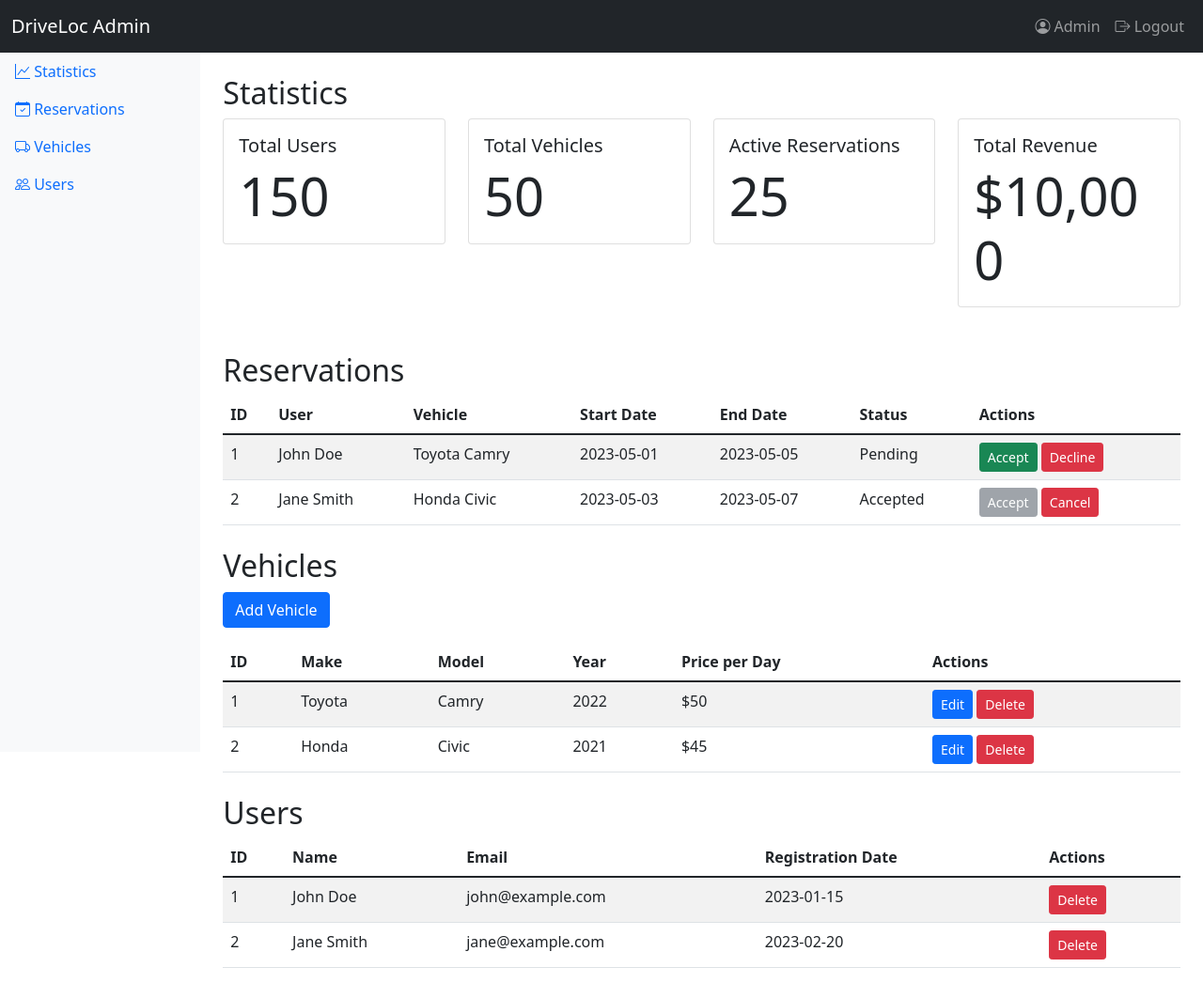
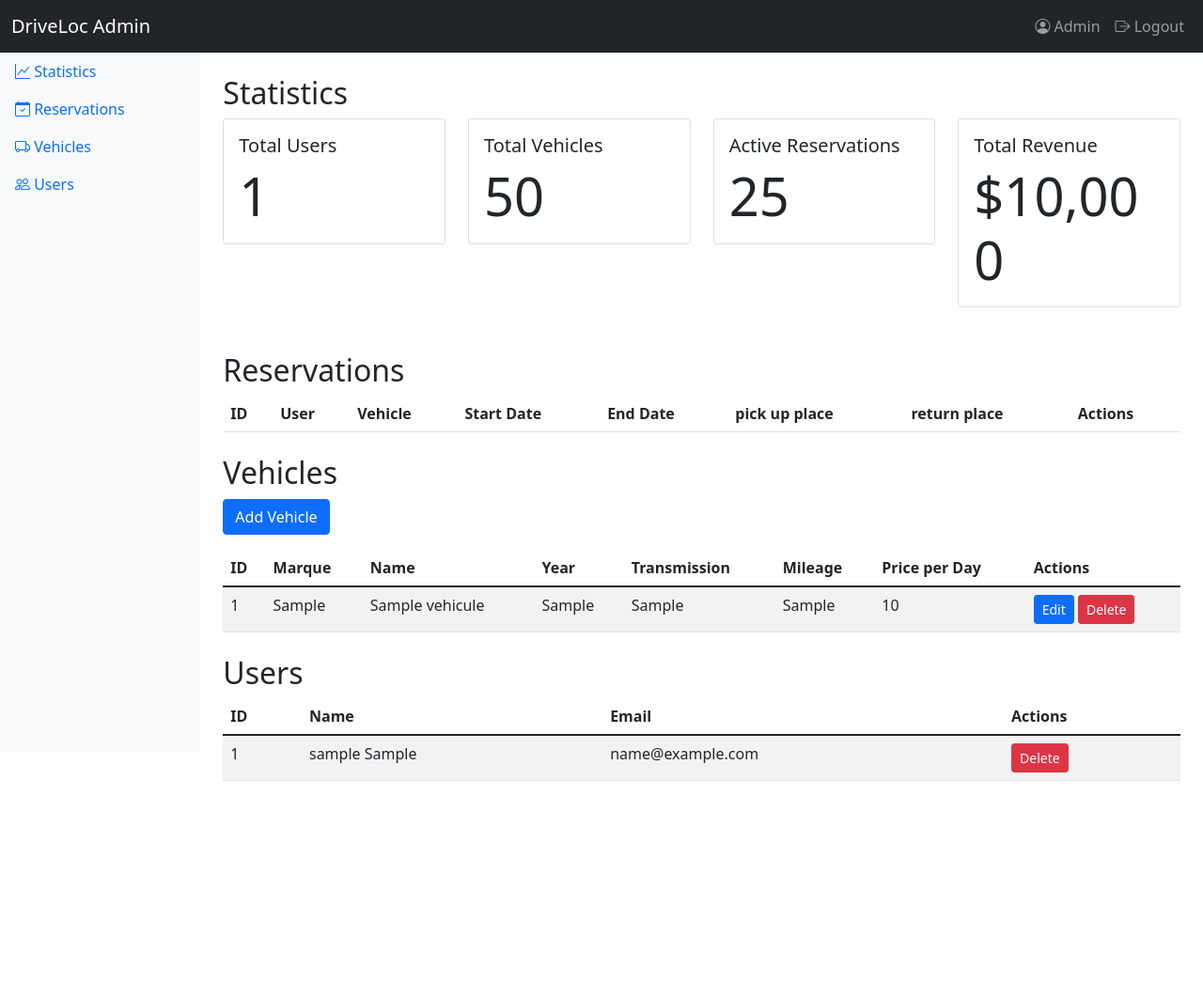
Before and after one commit to Jad-Bel/Drive-Loc-v2, a PHP site: page /views/partials/dashboard/adminDash.php in a window 1280 px wide. Shown: the whole page at 94% size. After the commit the page ends 831 px from the top, so only its background shows below. Run offline with PHP 8.4, Linux system fonts and the light colour scheme; the visitor is signed in with stand-in values (Sample User, id 1); tables that the repository leaves empty or names only in its code hold one stand-in row (values such as "Sample post"); lists and menus that the app fills with data are empty.

Commit message:
FEAT: add user listing and counting methods, update admin dashboard to display user and vehicle data

```diff
--- a/models/user.php
+++ b/models/user.php
@@ -1,6 +1,6 @@
 <?php
 
-include "../../../config/connect.php";
+// include "../../../config/connect.php";
 
 class User {
     protected $conn;
@@ -75,6 +75,24 @@ class User {
             throw new Exception("An error occurred, please try again later.");
         }
     }
+
+    public function affUsers () {
+        $query = "SELECT * FROM users";
+        $stmt = $this->conn->prepare($query);
+        $stmt->execute();
+
+        $users = $stmt->fetchAll(PDO::FETCH_ASSOC);
+        return $users;
+    }
+
+    public function countUsers () {
+        $query = "SELECT COUNT(*) FROM users";
+        $stmt = $this->conn->prepare($query);
+        $stmt->execute();
+
+        $count = $stmt->fetchColumn();
+        return $count;
+    }
 }
 
 // Example usage
--- a/views/partials/dashboard/adminDash.php
+++ b/views/partials/dashboard/adminDash.php
@@ -1,9 +1,18 @@
 <?php
-session_start();
+// session_start();
 require_once "../../../includes/session_check.php";
-require_once "../../../models/user.php";
+require_once "../../../models/reservation.php";
+require_once "../../../models/vehicule.php";
 require_once "../../../models/user.php";
 
+$reservation = new Reservation();
+$vehicules = new vehicule();
+$user = new User();
+
+$vehicules = $vehicules->affAllVehicule();
+$users = $user->affUsers();
+$count = $user->countUsers();
+$reservations = $reservation->affAllReservation();
 
 ?>
 
@@ -105,7 +114,7 @@ require_once "../../../models/user.php";
                     <div class="card">
                         <div class="card-body">
                             <h5 class="card-title">Total Users</h5>
-                            <p class="card-text display-4">150</p>
+                            <p class="card-text display-4"><?= $count ?></p>
                         </div>
                     </div>
                 </div>
@@ -147,35 +156,29 @@ require_once "../../../models/user.php";
                         <th>Vehicle</th>
                         <th>Start Date</th>
                         <th>End Date</th>
-                        <th>Status</th>
+                        <th>pick up place</th>
+                        <th>return place</th>
                         <th>Actions</th>
+
                     </tr>
                 </thead>
                 <tbody>
+                    <?php foreach ($reservation as $rsv) { ?>
                         <tr>
-                        <td>1</td>
-                        <td>John Doe</td>
-                        <td>Toyota Camry</td>
-                        <td>2023-05-01</td>
-                        <td>2023-05-05</td>
-                        <td>Pending</td>
+                            <td><?= $rsv['rsv_id'] ?></td>
+                            <td><?= $rsv['user_id'] ?></td>
+                            <td><?= $rsv['vehicule_id'] ?></td>
+                            <td><?= $rsv['date_pickup'] ?></td>
+                            <td><?= $rsv['date_return'] ?></td>
+                            <td><?= $rsv['lieu_pickup'] ?></td>
+                            <td><?= $rsv['lieu_return'] ?></td>
+
                             <td>
                                 <button class="btn btn-sm btn-success">Accept</button>
                                 <button class="btn btn-sm btn-danger">Decline</button>
                             </td>
                         </tr>
-                    <tr>
-                        <td>2</td>
-                        <td>Jane Smith</td>
-                        <td>Honda Civic</td>
-                        <td>2023-05-03</td>
-                        <td>2023-05-07</td>
-                        <td>Accepted</td>
-                        <td>
-                            <button class="btn btn-sm btn-secondary" disabled>Accept</button>
-                            <button class="btn btn-sm btn-danger">Cancel</button>
-                        </td>
-                    </tr>
+                    <?php } ?>
                 </tbody>
             </table>
         </section>
@@ -188,36 +191,31 @@ require_once "../../../models/user.php";
                 <thead>
                     <tr>
                         <th>ID</th>
-                        <th>Make</th>
-                        <th>Model</th>
+                        <th>Marque</th>
+                        <th>Name</th>
                         <th>Year</th>
+                        <th>Transmission</th>
+                        <th>Mileage</th>
                         <th>Price per Day</th>
                         <th>Actions</th>
                     </tr>
                 </thead>
                 <tbody>
+                    <?php foreach ($vehicules as $vhc): ?>
                     <tr>
-                        <td>1</td>
-                        <td>Toyota</td>
-                        <td>Camry</td>
-                        <td>2022</td>
-                        <td>$50</td>
+                        <td><?= $vhc['vehicule_id'] ?></td>
+                        <td><?= $vhc['marque'] ?></td>
+                        <td><?= $vhc['vhc_name'] ?></td>
+                        <td><?= $vhc['model'] ?></td>
+                        <td><?= $vhc['transmition'] ?></td>
+                        <td><?= $vhc['mileage'] ?></td>
+                        <td><?= $vhc['prix'] ?></td>
                         <td>
                             <button class="btn btn-sm btn-primary" data-bs-toggle="modal" data-bs-target="#editVehicleModal">Edit</button>
                             <button class="btn btn-sm btn-danger">Delete</button>
                         </td>
                     </tr>
-                    <tr>
-                        <td>2</td>
-                        <td>Honda</td>
-                        <td>Civic</td>
-                        <td>2021</td>
-                        <td>$45</td>
-                        <td>
-                            <button class="btn btn-sm btn-primary" data-bs-toggle="modal" data-bs-target="#editVehicleModal">Edit</button>
-                            <button class="btn btn-sm btn-danger">Delete</button>
-                        </td>
-                    </tr>
+                    <?php endforeach; ?>
                 </tbody>
             </table>
         </section>
@@ -231,29 +229,20 @@ require_once "../../../models/user.php";
                         <th>ID</th>
                         <th>Name</th>
                         <th>Email</th>
-                        <th>Registration Date</th>
                         <th>Actions</th>
                     </tr>
                 </thead>
                 <tbody>
+                <?php foreach ($users as $user) { ?>
                     <tr>
-                        <td>1</td>
-                        <td>John Doe</td>
-                        <td>john@example.com</td>
-                        <td>2023-01-15</td>
+                        <td><?= $user['user_id'] ?></td>
+                        <td><?= $user['user_name'] . " " . $user['user_last']?></td>
+                        <td><?= $user['user_email'] ?></td>
                         <td>
                             <button class="btn btn-sm btn-danger">Delete</button>
                         </td>
                     </tr>
-                    <tr>
-                        <td>2</td>
-                        <td>Jane Smith</td>
-                        <td>jane@example.com</td>
-                        <td>2023-02-20</td>
-                        <td>
-                            <button class="btn btn-sm btn-danger">Delete</button>
-                        </td>
-                    </tr>
+                    <?php } ?>
                 </tbody>
             </table>
         </section>
```
Lines whose indentation alone changed are shown as unchanged.
